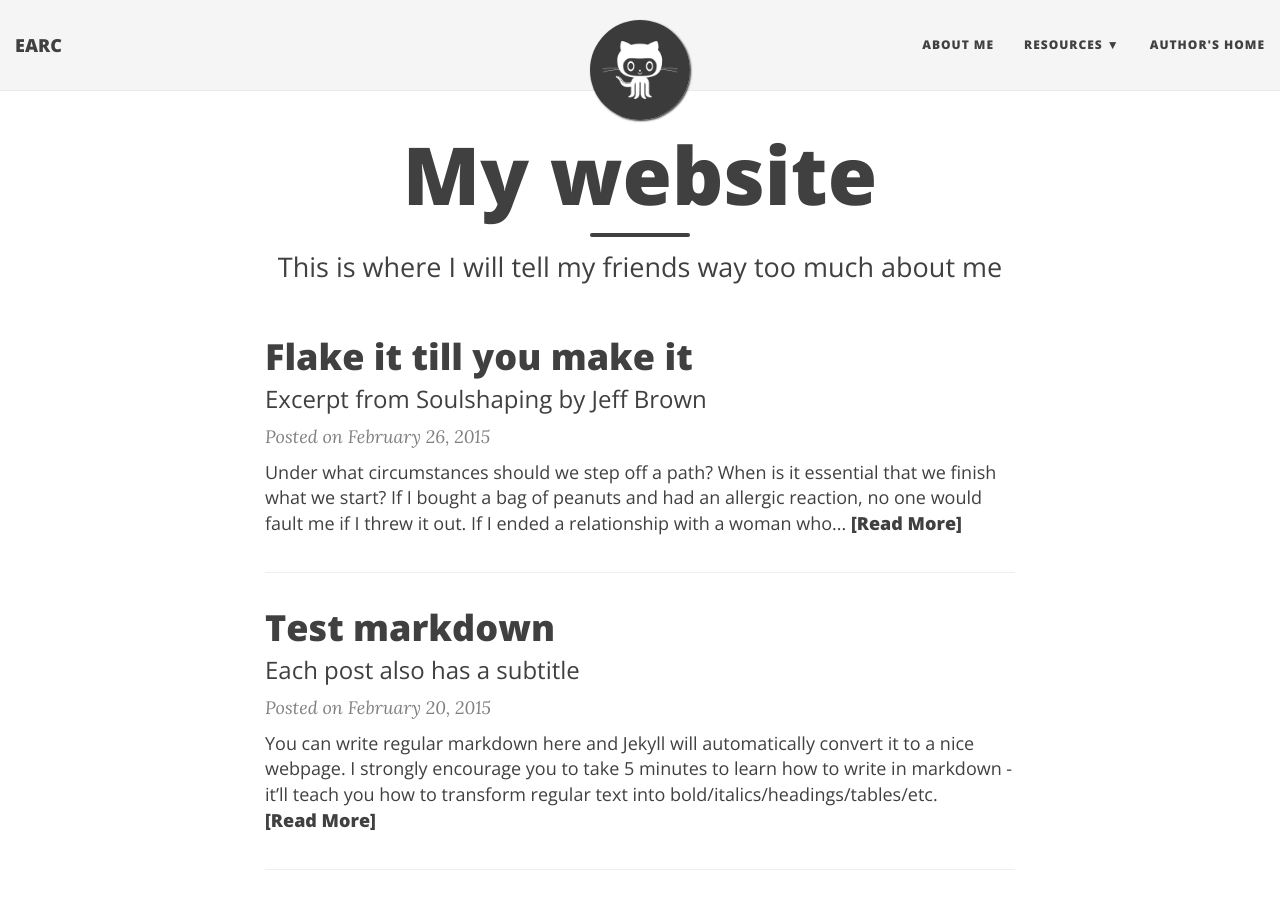
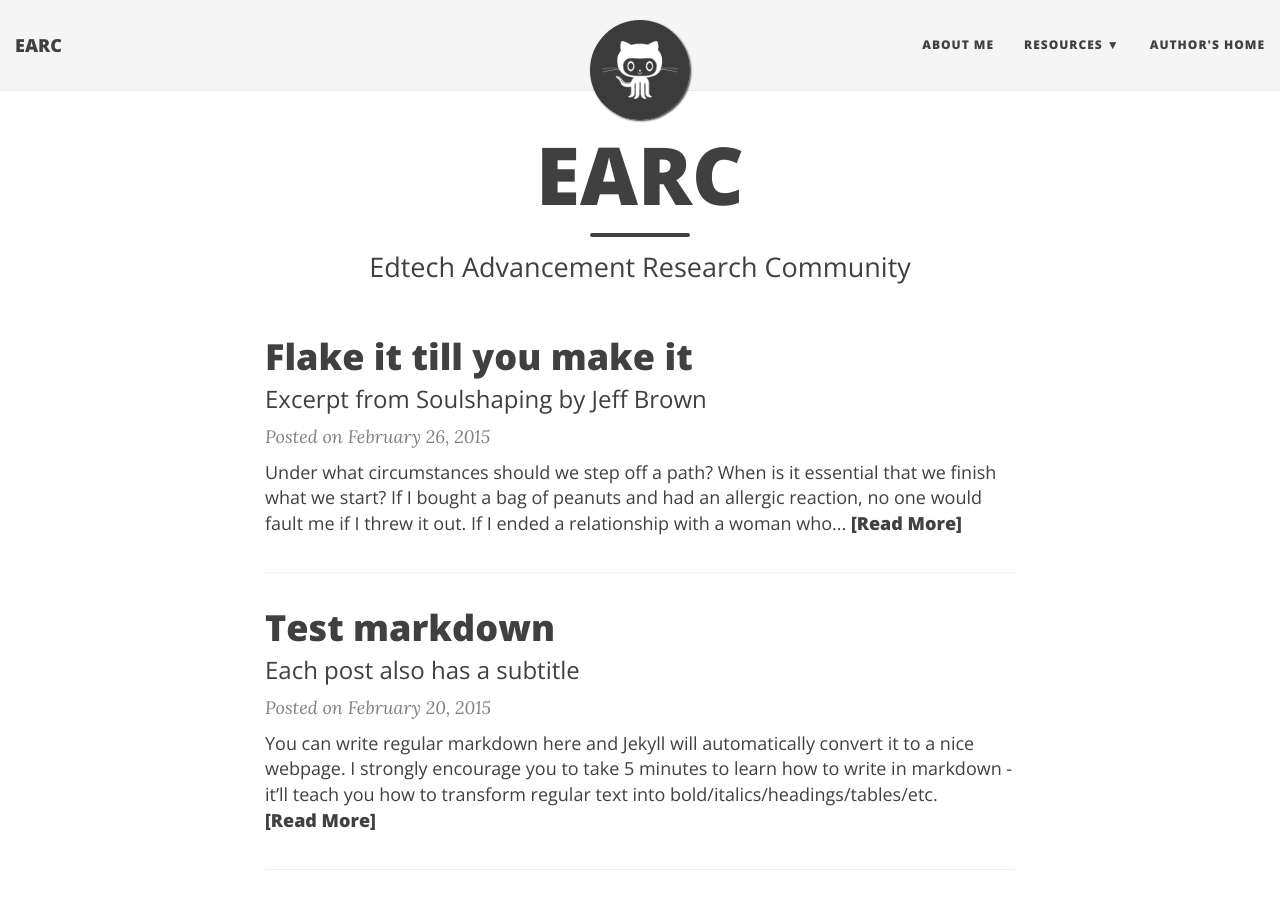
Before and after one commit to maluta/EARC, a Jekyll site: the page built from index.html, in a window 1280 px wide and 900 px high. Built offline with Jekyll 4.4.1, drawn with Linux system fonts in a browser that asks for light colours; nearby versions of some CDN libraries; the list of posts is cut into pages by our own code.

Commit message:
Change title
Signed-off-by: Tiago Maluta <tiago.maluta@gmail.com>

```diff
--- a/index.html
+++ b/index.html
@@ -1,7 +1,7 @@
 ---
 layout: page
-title: My website
-subtitle: This is where I will tell my friends way too much about me
+title: EARC
+subtitle: Edtech Advancement Research Community
 use-site-title: true
 ---
 
```
